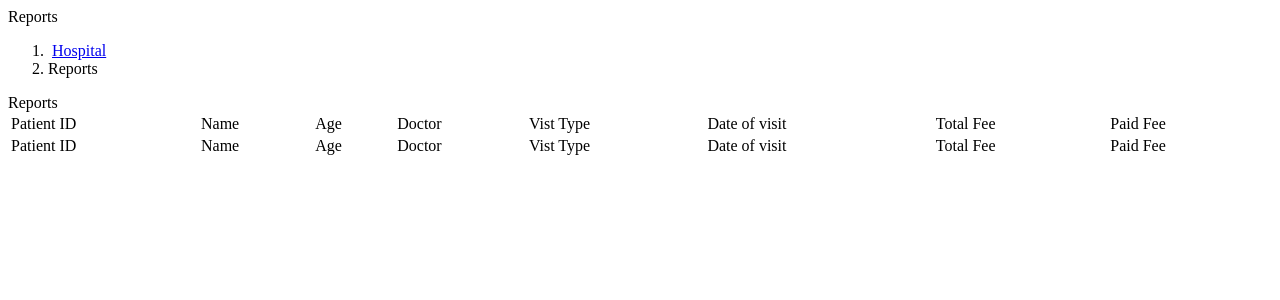
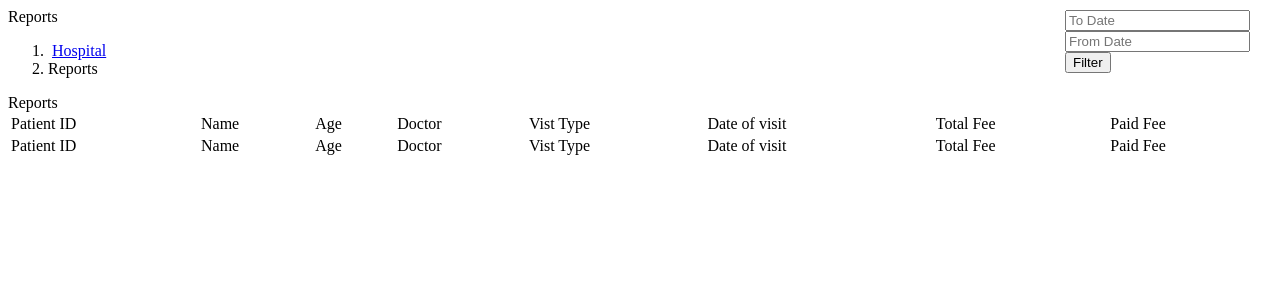
Before and after one commit to vasudevareddyreddem/p_hospil, a CodeIgniter app: the page made by application/views/hospital/reports.php in a window 1280 px wide. Shown: the top 300 px of the page. Run offline with CodeIgniter, Linux system fonts and the light colour scheme; data that the repository does not hold is empty; some libraries are stand-ins or nearby versions.

Commit message:
commit
changes

```diff
--- a/application/views/hospital/reports.php
+++ b/application/views/hospital/reports.php
@@ -33,9 +33,26 @@
                             <div class="card card-topline-aqua">
 
                                 <div class="card-head">
-                                     <header>Reports</header>
+                                <div class="row sm-hide">
+                                     <header class="col-md-6 pull-left" >Reports</header>
 
+                                    <div class="col-md-6 " style="position:absolute;right:30px;top:10px;">
+									<form>
+								   <div class="row">
+								   <div class="col-md-5">
+                                        <input class="form-control"   type="text" placeholder="To Date">
+                                    </div>
+									<div class="col-md-5">
+                                        <input class="form-control"  type="text" placeholder="From Date">
+                                    </div>
+									<div class="col-md-2">
+                                        <button class="btn btn-primary btn-sm">Filter</div>
+                                    </div>
+									</form>
+                                    </div>
+									 </div>
                                 </div>
+
                                 <div class="card-body table-responsive">
 	<table id="example" class="display" style="width:100%">
         <thead>
```
